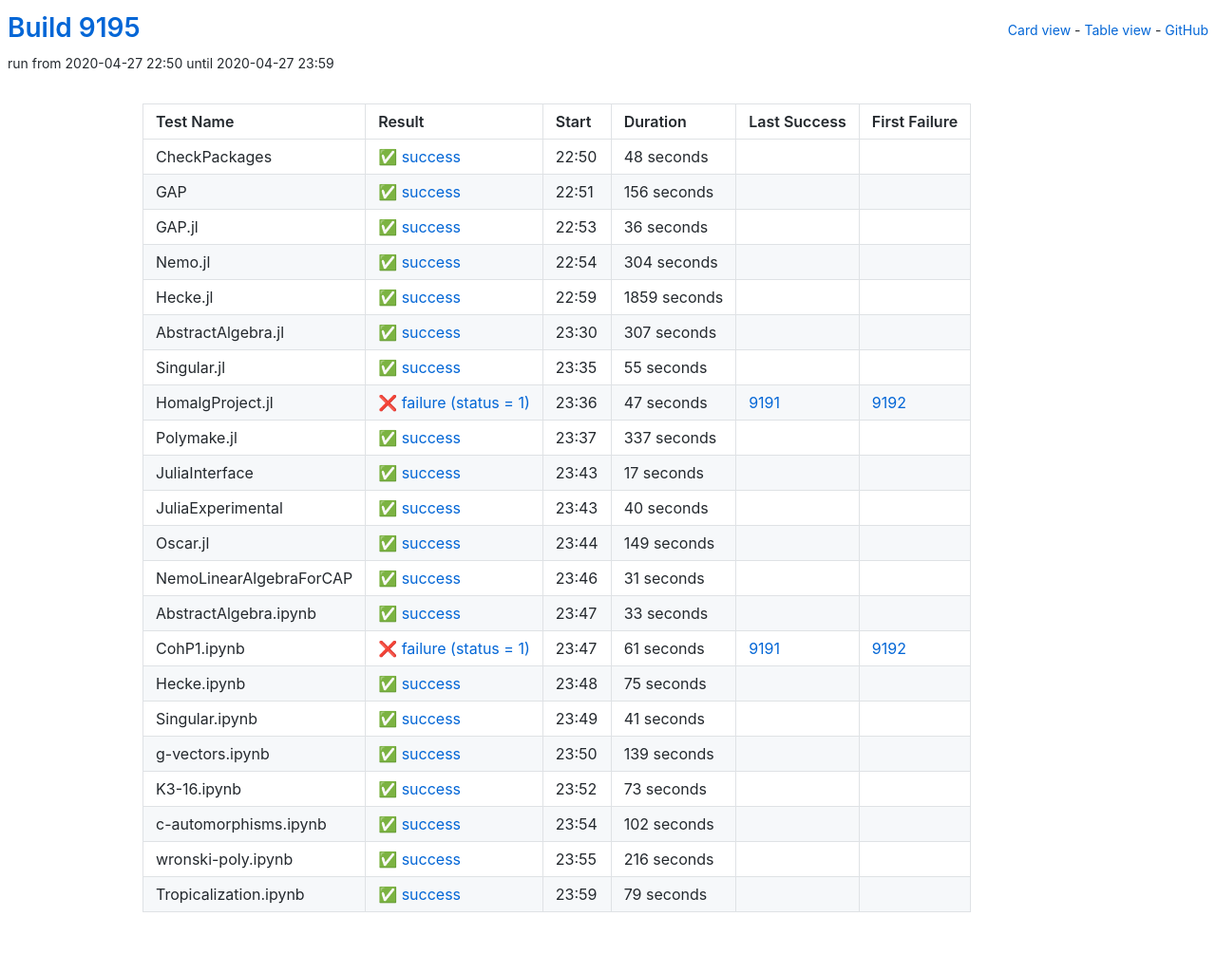
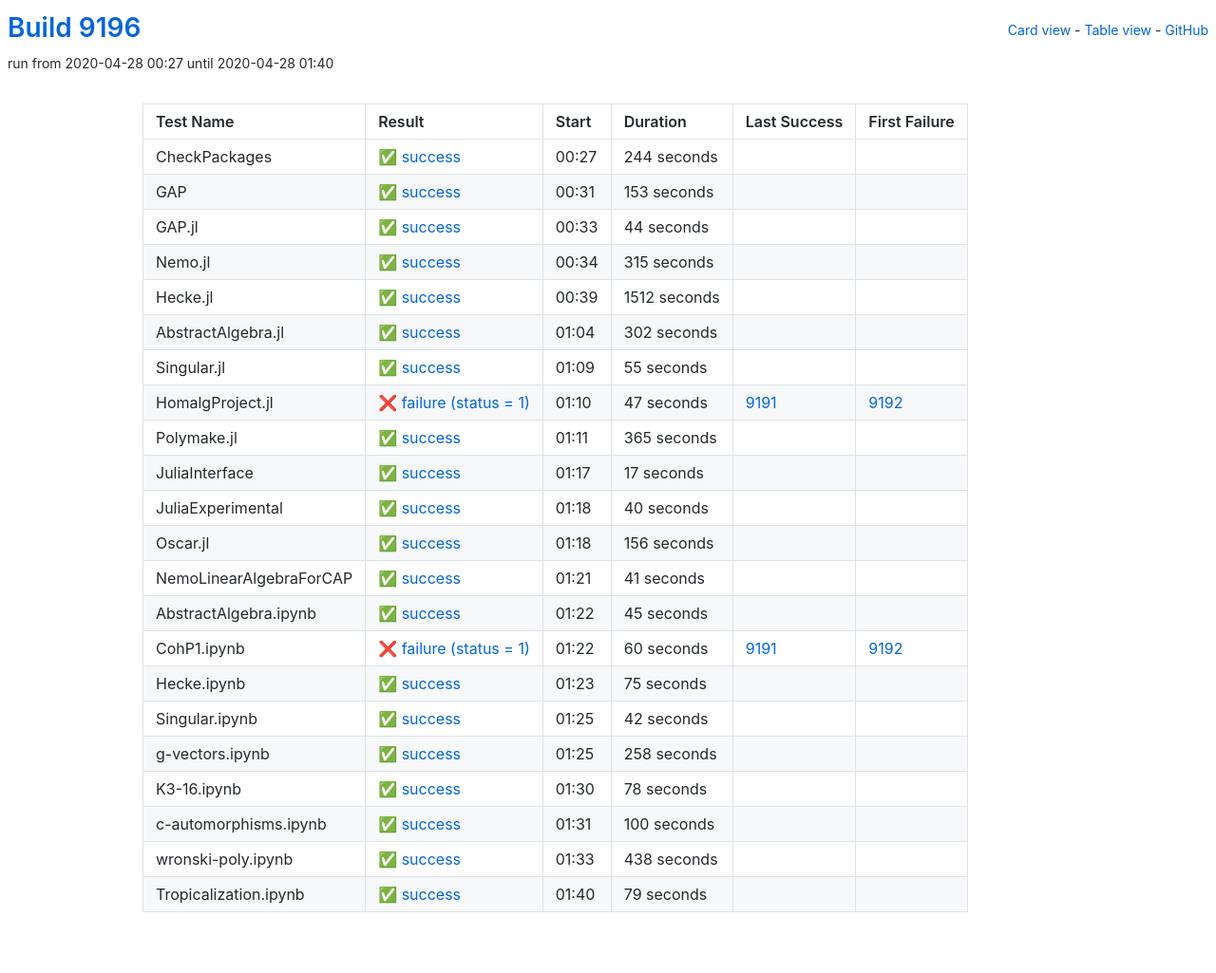
Before and after one commit to oscar-system/oscar-ci-status, a Jekyll site: the page built from table.html, in a window 1280 px wide. Shown: the whole page at 95% size. Built offline with Jekyll 4.4.1, drawn with Linux system fonts in a browser that asks for light colours.

Commit message:
Build 9196

```diff
--- a/_data/ci.yml
+++ b/_data/ci.yml
@@ -1,16 +1,126 @@
-build: 9195
-build_url: https://oscarci.mathematik.uni-kl.de/job/oscar/9195/
+build: 9196
+build_url: https://oscarci.mathematik.uni-kl.de/job/oscar/9196/
 job: oscar
 tests:
-- duration: 48
+- duration: 244
   exitcode: 0
   first_failure: false
   first_failure_url: null
   last_success: false
   last_success_url: null
-  log: https://oscarci.mathematik.uni-kl.de/job/oscar/9195/artifact/logs/build-9195/CheckPackages.log
+  log: https://oscarci.mathematik.uni-kl.de/job/oscar/9196/artifact/logs/build-9196/CheckPackages.log
   name: CheckPackages
-  start: 2020-04-27 22:50
+  start: 2020-04-28 00:27
+  status: success
+  success: true
+- duration: 153
+  exitcode: 0
+  first_failure: false
+  first_failure_url: null
+  last_success: false
+  last_success_url: null
+  log: https://oscarci.mathematik.uni-kl.de/job/oscar/9196/artifact/logs/build-9196/GAP.log
+  name: GAP
+  start: 2020-04-28 00:31
+  status: success
+  success: true
+- duration: 44
+  exitcode: 0
+  first_failure: false
+  first_failure_url: null
+  last_success: false
+  last_success_url: null
+  log: https://oscarci.mathematik.uni-kl.de/job/oscar/9196/artifact/logs/build-9196/GAP.jl.log
+  name: GAP.jl
+  start: 2020-04-28 00:33
+  status: success
+  success: true
+- duration: 315
+  exitcode: 0
+  first_failure: false
+  first_failure_url: null
+  last_success: false
+  last_success_url: null
+  log: https://oscarci.mathematik.uni-kl.de/job/oscar/9196/artifact/logs/build-9196/Nemo.jl.log
+  name: Nemo.jl
+  start: 2020-04-28 00:34
+  status: success
+  success: true
+- duration: 1512
+  exitcode: 0
+  first_failure: false
+  first_failure_url: null
+  last_success: false
+  last_success_url: null
+  log: https://oscarci.mathematik.uni-kl.de/job/oscar/9196/artifact/logs/build-9196/Hecke.jl.log
+  name: Hecke.jl
+  start: 2020-04-28 00:39
+  status: success
+  success: true
+- duration: 302
+  exitcode: 0
+  first_failure: false
+  first_failure_url: null
+  last_success: false
+  last_success_url: null
+  log: https://oscarci.mathematik.uni-kl.de/job/oscar/9196/artifact/logs/build-9196/AbstractAlgebra.jl.log
+  name: AbstractAlgebra.jl
+  start: 2020-04-28 01:04
+  status: success
+  success: true
+- duration: 55
+  exitcode: 0
+  first_failure: false
+  first_failure_url: null
+  last_success: false
+  last_success_url: null
+  log: https://oscarci.mathematik.uni-kl.de/job/oscar/9196/artifact/logs/build-9196/Singular.jl.log
+  name: Singular.jl
+  start: 2020-04-28 01:09
+  status: success
+  success: true
+- duration: 47
+  exitcode: 1
+  first_failure: 9192
+  first_failure_url: https://oscarci.mathematik.uni-kl.de/job/oscar/9192/
+  last_success: 9191
+  last_success_url: https://oscarci.mathematik.uni-kl.de/job/oscar/9191/
+  log: https://oscarci.mathematik.uni-kl.de/job/oscar/9196/artifact/logs/build-9196/HomalgProject.jl.log
+  name: HomalgProject.jl
+  start: 2020-04-28 01:10
+  status: failure
+  success: false
+- duration: 365
+  exitcode: 0
+  first_failure: false
+  first_failure_url: null
+  last_success: false
+  last_success_url: null
+  log: https://oscarci.mathematik.uni-kl.de/job/oscar/9196/artifact/logs/build-9196/Polymake.jl.log
+  name: Polymake.jl
+  start: 2020-04-28 01:11
+  status: success
+  success: true
+- duration: 17
+  exitcode: 0
+  first_failure: false
+  first_failure_url: null
+  last_success: false
+  last_success_url: null
+  log: https://oscarci.mathematik.uni-kl.de/job/oscar/9196/artifact/logs/build-9196/JuliaInterface.log
+  name: JuliaInterface
+  start: 2020-04-28 01:17
+  status: success
+  success: true
+- duration: 40
+  exitcode: 0
+  first_failure: false
+  first_failure_url: null
+  last_success: false
+  last_success_url: null
+  log: https://oscarci.mathematik.uni-kl.de/job/oscar/9196/artifact/logs/build-9196/JuliaExperimental.log
+  name: JuliaExperimental
+  start: 2020-04-28 01:18
   status: success
   success: true
 - duration: 156
@@ -19,152 +129,42 @@ tests:
   first_failure_url: null
   last_success: false
   last_success_url: null
-  log: https://oscarci.mathematik.uni-kl.de/job/oscar/9195/artifact/logs/build-9195/GAP.log
-  name: GAP
-  start: 2020-04-27 22:51
+  log: https://oscarci.mathematik.uni-kl.de/job/oscar/9196/artifact/logs/build-9196/Oscar.jl.log
+  name: Oscar.jl
+  start: 2020-04-28 01:18
   status: success
   success: true
-- duration: 36
+- duration: 41
   exitcode: 0
   first_failure: false
   first_failure_url: null
   last_success: false
   last_success_url: null
-  log: https://oscarci.mathematik.uni-kl.de/job/oscar/9195/artifact/logs/build-9195/GAP.jl.log
-  name: GAP.jl
-  start: 2020-04-27 22:53
+  log: https://oscarci.mathematik.uni-kl.de/job/oscar/9196/artifact/logs/build-9196/NemoLinearAlgebraForCAP.log
+  name: NemoLinearAlgebraForCAP
+  start: 2020-04-28 01:21
   status: success
   success: true
-- duration: 304
+- duration: 45
   exitcode: 0
   first_failure: false
   first_failure_url: null
   last_success: false
   last_success_url: null
-  log: https://oscarci.mathematik.uni-kl.de/job/oscar/9195/artifact/logs/build-9195/Nemo.jl.log
-  name: Nemo.jl
-  start: 2020-04-27 22:54
+  log: https://oscarci.mathematik.uni-kl.de/job/oscar/9196/artifact/logs/build-9196/AbstractAlgebra.ipynb.log
+  name: AbstractAlgebra.ipynb
+  start: 2020-04-28 01:22
   status: success
   success: true
-- duration: 1859
-  exitcode: 0
-  first_failure: false
-  first_failure_url: null
-  last_success: false
-  last_success_url: null
-  log: https://oscarci.mathematik.uni-kl.de/job/oscar/9195/artifact/logs/build-9195/Hecke.jl.log
-  name: Hecke.jl
-  start: 2020-04-27 22:59
-  status: success
-  success: true
-- duration: 307
-  exitcode: 0
-  first_failure: false
-  first_failure_url: null
-  last_success: false
-  last_success_url: null
-  log: https://oscarci.mathematik.uni-kl.de/job/oscar/9195/artifact/logs/build-9195/AbstractAlgebra.jl.log
-  name: AbstractAlgebra.jl
-  start: 2020-04-27 23:30
-  status: success
-  success: true
-- duration: 55
-  exitcode: 0
-  first_failure: false
-  first_failure_url: null
-  last_success: false
-  last_success_url: null
-  log: https://oscarci.mathematik.uni-kl.de/job/oscar/9195/artifact/logs/build-9195/Singular.jl.log
-  name: Singular.jl
-  start: 2020-04-27 23:35
-  status: success
-  success: true
-- duration: 47
+- duration: 60
   exitcode: 1
   first_failure: 9192
   first_failure_url: https://oscarci.mathematik.uni-kl.de/job/oscar/9192/
   last_success: 9191
   last_success_url: https://oscarci.mathematik.uni-kl.de/job/oscar/9191/
-  log: https://oscarci.mathematik.uni-kl.de/job/oscar/9195/artifact/logs/build-9195/HomalgProject.jl.log
-  name: HomalgProject.jl
-  start: 2020-04-27 23:36
-  status: failure
-  success: false
-- duration: 337
-  exitcode: 0
-  first_failure: false
-  first_failure_url: null
-  last_success: false
-  last_success_url: null
-  log: https://oscarci.mathematik.uni-kl.de/job/oscar/9195/artifact/logs/build-9195/Polymake.jl.log
-  name: Polymake.jl
-  start: 2020-04-27 23:37
-  status: success
-  success: true
-- duration: 17
-  exitcode: 0
-  first_failure: false
-  first_failure_url: null
-  last_success: false
-  last_success_url: null
-  log: https://oscarci.mathematik.uni-kl.de/job/oscar/9195/artifact/logs/build-9195/JuliaInterface.log
-  name: JuliaInterface
-  start: 2020-04-27 23:43
-  status: success
-  success: true
-- duration: 40
-  exitcode: 0
-  first_failure: false
-  first_failure_url: null
-  last_success: false
-  last_success_url: null
-  log: https://oscarci.mathematik.uni-kl.de/job/oscar/9195/artifact/logs/build-9195/JuliaExperimental.log
-  name: JuliaExperimental
-  start: 2020-04-27 23:43
-  status: success
-  success: true
-- duration: 149
-  exitcode: 0
-  first_failure: false
-  first_failure_url: null
-  last_success: false
-  last_success_url: null
-  log: https://oscarci.mathematik.uni-kl.de/job/oscar/9195/artifact/logs/build-9195/Oscar.jl.log
-  name: Oscar.jl
-  start: 2020-04-27 23:44
-  status: success
-  success: true
-- duration: 31
-  exitcode: 0
-  first_failure: false
-  first_failure_url: null
-  last_success: false
-  last_success_url: null
-  log: https://oscarci.mathematik.uni-kl.de/job/oscar/9195/artifact/logs/build-9195/NemoLinearAlgebraForCAP.log
-  name: NemoLinearAlgebraForCAP
-  start: 2020-04-27 23:46
-  status: success
-  success: true
-- duration: 33
-  exitcode: 0
-  first_failure: false
-  first_failure_url: null
-  last_success: false
-  last_success_url: null
-  log: https://oscarci.mathematik.uni-kl.de/job/oscar/9195/artifact/logs/build-9195/AbstractAlgebra.ipynb.log
-  name: AbstractAlgebra.ipynb
-  start: 2020-04-27 23:47
-  status: success
-  success: true
-- duration: 61
-  exitcode: 1
-  first_failure: 9192
-  first_failure_url: https://oscarci.mathematik.uni-kl.de/job/oscar/9192/
-  last_success: 9191
-  last_success_url: https://oscarci.mathematik.uni-kl.de/job/oscar/9191/
-  log: https://oscarci.mathematik.uni-kl.de/job/oscar/9195/artifact/logs/build-9195/CohP1.ipynb.log
+  log: https://oscarci.mathematik.uni-kl.de/job/oscar/9196/artifact/logs/build-9196/CohP1.ipynb.log
   name: CohP1.ipynb
-  start: 2020-04-27 23:47
+  start: 2020-04-28 01:22
   status: failure
   success: false
 - duration: 75
@@ -173,64 +173,64 @@ tests:
   first_failure_url: null
   last_success: false
   last_success_url: null
-  log: https://oscarci.mathematik.uni-kl.de/job/oscar/9195/artifact/logs/build-9195/Hecke.ipynb.log
+  log: https://oscarci.mathematik.uni-kl.de/job/oscar/9196/artifact/logs/build-9196/Hecke.ipynb.log
   name: Hecke.ipynb
-  start: 2020-04-27 23:48
+  start: 2020-04-28 01:23
   status: success
   success: true
-- duration: 41
+- duration: 42
   exitcode: 0
   first_failure: false
   first_failure_url: null
   last_success: false
   last_success_url: null
-  log: https://oscarci.mathematik.uni-kl.de/job/oscar/9195/artifact/logs/build-9195/Singular.ipynb.log
+  log: https://oscarci.mathematik.uni-kl.de/job/oscar/9196/artifact/logs/build-9196/Singular.ipynb.log
   name: Singular.ipynb
-  start: 2020-04-27 23:49
+  start: 2020-04-28 01:25
   status: success
   success: true
-- duration: 139
+- duration: 258
   exitcode: 0
   first_failure: false
   first_failure_url: null
   last_success: false
   last_success_url: null
-  log: https://oscarci.mathematik.uni-kl.de/job/oscar/9195/artifact/logs/build-9195/g-vectors.ipynb.log
+  log: https://oscarci.mathematik.uni-kl.de/job/oscar/9196/artifact/logs/build-9196/g-vectors.ipynb.log
   name: g-vectors.ipynb
-  start: 2020-04-27 23:50
+  start: 2020-04-28 01:25
   status: success
   success: true
-- duration: 73
+- duration: 78
   exitcode: 0
   first_failure: false
   first_failure_url: null
   last_success: false
   last_success_url: null
-  log: https://oscarci.mathematik.uni-kl.de/job/oscar/9195/artifact/logs/build-9195/K3-16.ipynb.log
+  log: https://oscarci.mathematik.uni-kl.de/job/oscar/9196/artifact/logs/build-9196/K3-16.ipynb.log
   name: K3-16.ipynb
-  start: 2020-04-27 23:52
+  start: 2020-04-28 01:30
   status: success
   success: true
-- duration: 102
+- duration: 100
   exitcode: 0
   first_failure: false
   first_failure_url: null
   last_success: false
   last_success_url: null
-  log: https://oscarci.mathematik.uni-kl.de/job/oscar/9195/artifact/logs/build-9195/c-automorphisms.ipynb.log
+  log: https://oscarci.mathematik.uni-kl.de/job/oscar/9196/artifact/logs/build-9196/c-automorphisms.ipynb.log
   name: c-automorphisms.ipynb
-  start: 2020-04-27 23:54
+  start: 2020-04-28 01:31
   status: success
   success: true
-- duration: 216
+- duration: 438
   exitcode: 0
   first_failure: false
   first_failure_url: null
   last_success: false
   last_success_url: null
-  log: https://oscarci.mathematik.uni-kl.de/job/oscar/9195/artifact/logs/build-9195/wronski-poly.ipynb.log
+  log: https://oscarci.mathematik.uni-kl.de/job/oscar/9196/artifact/logs/build-9196/wronski-poly.ipynb.log
   name: wronski-poly.ipynb
-  start: 2020-04-27 23:55
+  start: 2020-04-28 01:33
   status: success
   success: true
 - duration: 79
@@ -239,8 +239,8 @@ tests:
   first_failure_url: null
   last_success: false
   last_success_url: null
-  log: https://oscarci.mathematik.uni-kl.de/job/oscar/9195/artifact/logs/build-9195/Tropicalization.ipynb.log
+  log: https://oscarci.mathematik.uni-kl.de/job/oscar/9196/artifact/logs/build-9196/Tropicalization.ipynb.log
   name: Tropicalization.ipynb
-  start: 2020-04-27 23:59
+  start: 2020-04-28 01:40
   status: success
   success: true
```
Also changed, not shown: README.md.
